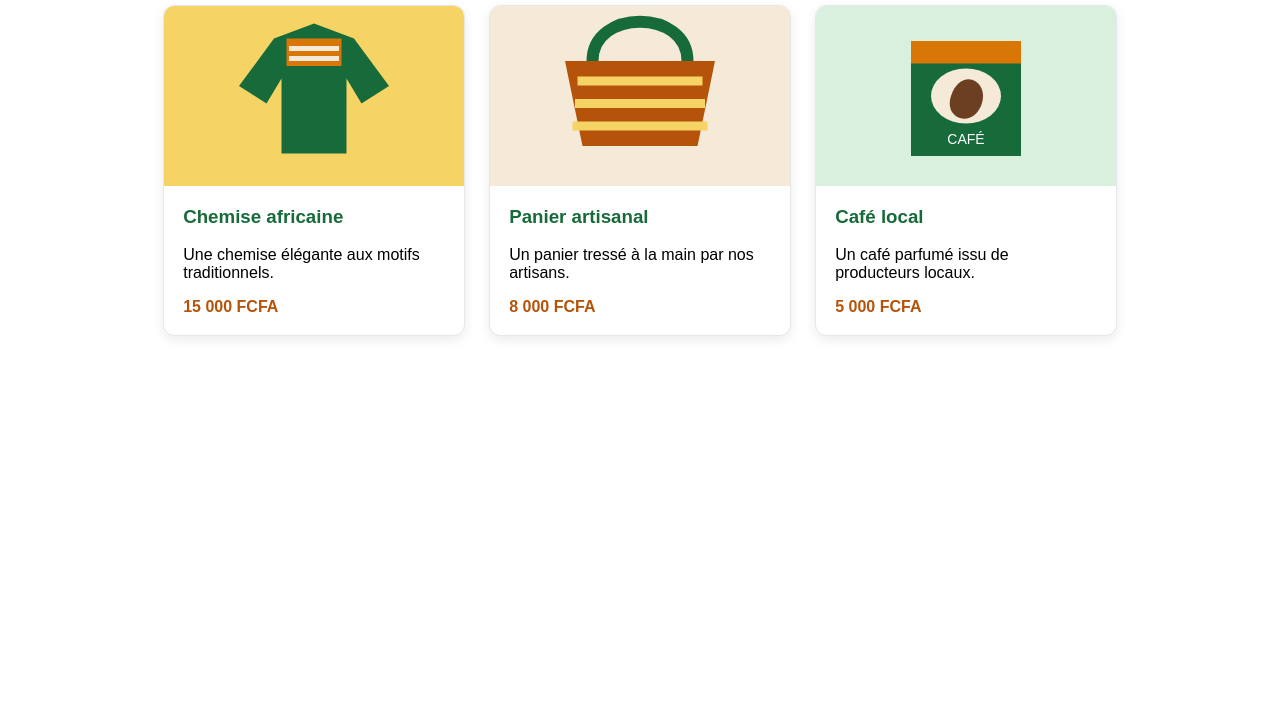
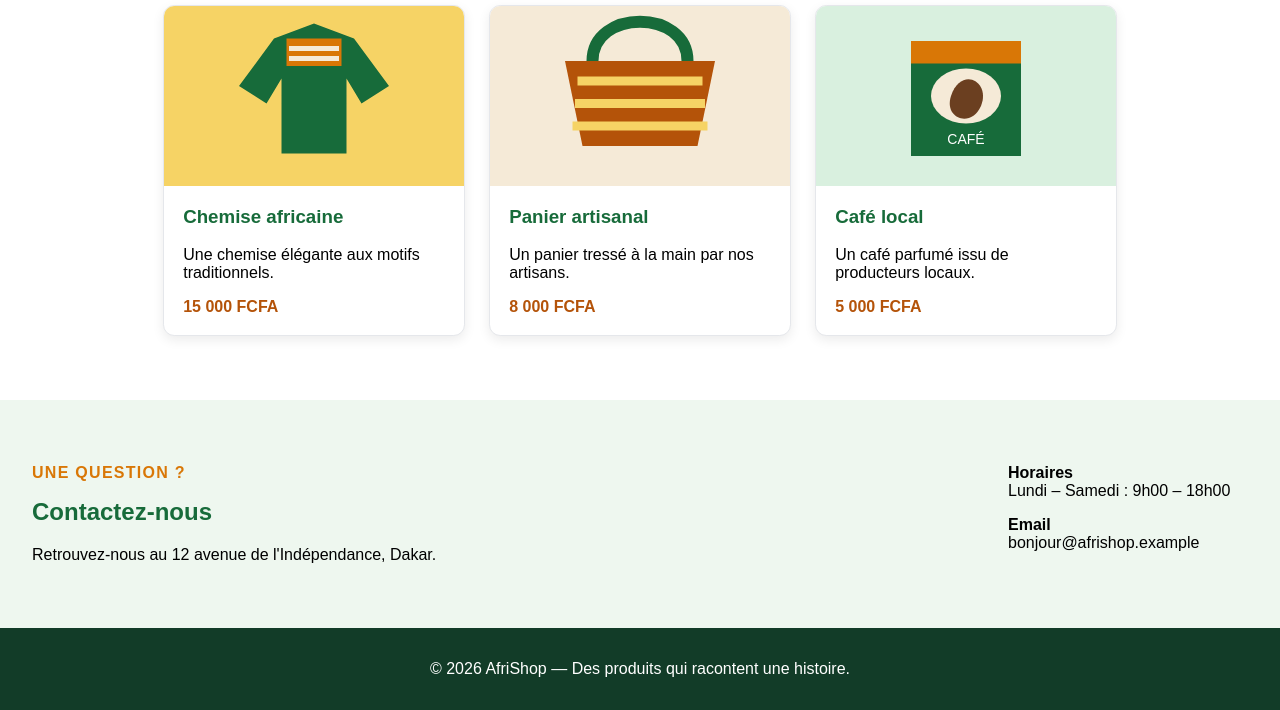
Before and after one commit to yoannathan/AfriShop, a plain HTML site: page index.html in a window 1280 px wide. Shown: the part 562-1272 px from the top of the page. Before the commit the page ends 962 px from the top, so only its background shows below. Drawn offline with Linux system fonts and the light colour scheme.

Commit message:
feat: ajouter la section contact et le pied de page

```diff
--- a/index.html
+++ b/index.html
@@ -55,6 +55,22 @@
         </article>
       </div>
     </section>
+
+    <section id="contact" class="contact-section">
+      <div>
+        <p class="eyebrow">Une question ?</p>
+        <h2>Contactez-nous</h2>
+        <p>Retrouvez-nous au 12 avenue de l'Indépendance, Dakar.</p>
+      </div>
+      <div class="contact-details">
+        <p><strong>Horaires</strong><br>Lundi – Samedi : 9h00 – 18h00</p>
+        <p><strong>Email</strong><br>bonjour@afrishop.example</p>
+      </div>
+    </section>
   </main>
+
+  <footer>
+    <p>&copy; 2026 AfriShop — Des produits qui racontent une histoire.</p>
+  </footer>
 </body>
 </html>
--- a/style.css
+++ b/style.css
@@ -41,3 +41,8 @@ nav { display: flex; gap: 1.5rem; }
 .product-content { padding: 1.2rem; }
 .product-content h3 { color: #176b3a; margin-top: 0; }
 .product-content strong { color: #b45309; }
+
+.contact-section { background: #eef7ef; display: flex; gap: 3rem; justify-content: space-between; padding: 3rem 2rem; }
+.contact-section h2 { color: #176b3a; margin-top: 0; }
+.contact-details { min-width: 240px; }
+footer { background: #123c28; color: white; padding: 1rem 2rem; text-align: center; }
```
